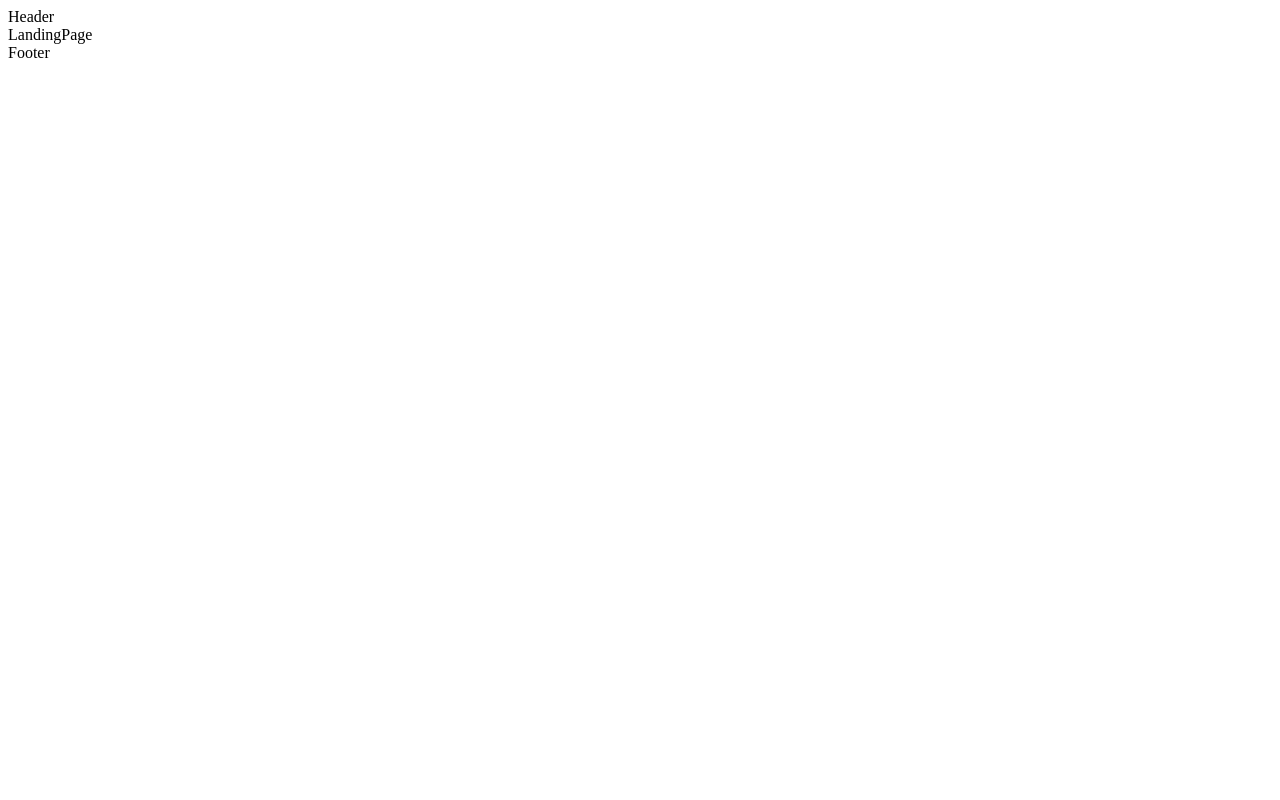
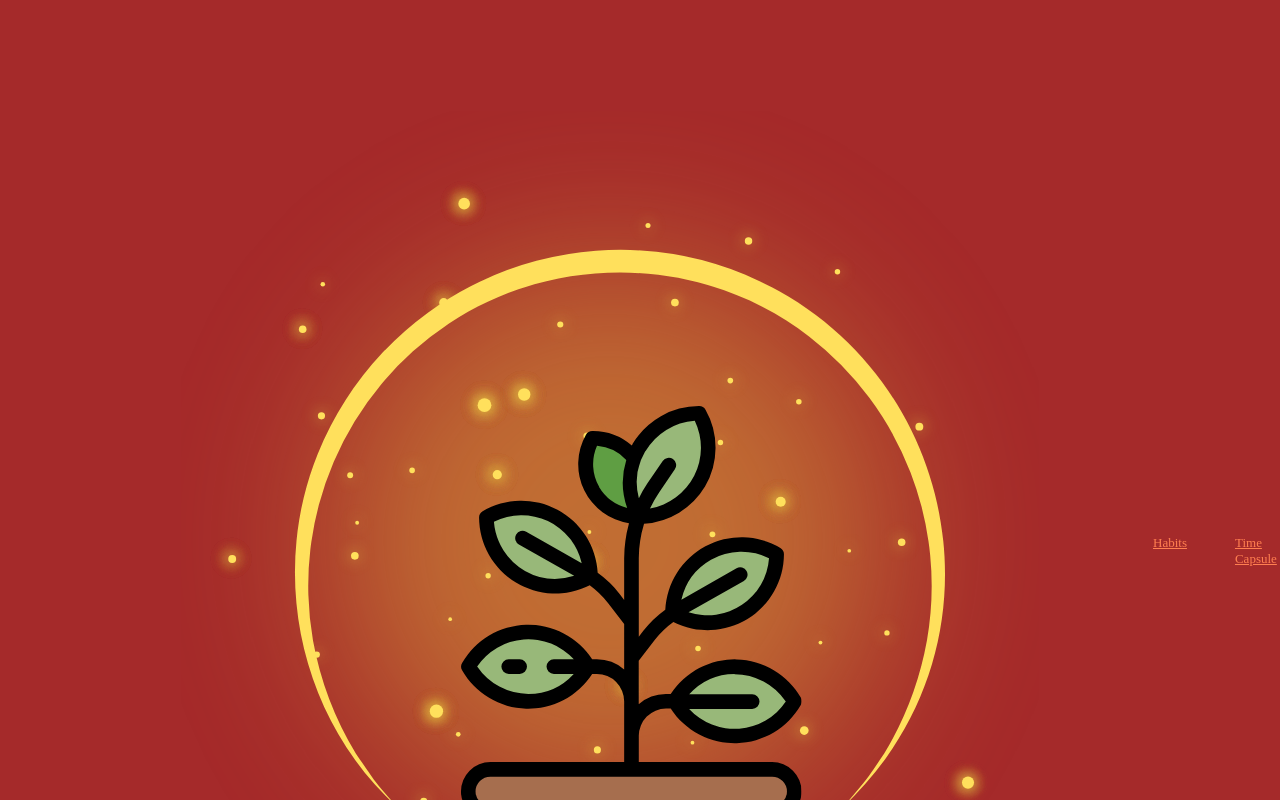
Before and after one commit to ToobaKS/tooba-sheikh-capstone, a React (Vite) app in the folder habit-tracker-frontend/: page / in a window 1280 px wide. Built offline with nearby package versions, Linux system fonts and the light colour scheme.

Commit message:
set up the header with some basic styling and jsx

```diff
--- a/habit-tracker-frontend/src/components/Header/Header.jsx
+++ b/habit-tracker-frontend/src/components/Header/Header.jsx
@@ -1,10 +1,30 @@
+import { NavLink } from "react-router-dom";
+import { Link } from "react-router-dom";
+import logo from "../../assets/logos/logo-4.png";
 import "./Header.scss";
 
 function Header() {
   return (
-    <>
-      <div>Header</div>
-    </>
+    <header className="header">
+      <Link to="/" className="header__logo">
+        <img src={logo} alt="Rootinely Logo" className="header__logo-img" />
+        <h2 className="header__logo-text">Rootinely</h2>
+      </Link>
+      <nav className="header__nav">
+        <NavLink to="/home" className="header__link">
+          Habits
+        </NavLink>
+        <NavLink to="/time-capsule" className="header__link">
+          Time Capsule
+        </NavLink>
+        <NavLink to="/chatbot" className="header__link">
+          Chatbot
+        </NavLink>
+        <NavLink to="/data" className="header__link">
+          Data
+        </NavLink>
+      </nav>
+    </header>
   );
 }
 
--- a/habit-tracker-frontend/src/components/Header/Header.scss
+++ b/habit-tracker-frontend/src/components/Header/Header.scss
@@ -0,0 +1,58 @@
+@use "../../styles/partials/global" as *;
+
+.header {
+  background-color: brown;
+  display: flex;
+  flex-direction: column;
+  justify-content: center;
+  align-items: center;
+
+  @include tablet {
+    flex-direction: row;
+    justify-content: space-between;
+    align-items: center;
+    padding: 1rem 2rem;
+    padding-bottom: 6.875rem;
+  }
+
+  @include desktop {
+    padding: 1rem 8.125rem;
+    padding-bottom: 7rem;
+  }
+
+  &__logo {
+    padding: 1.5rem;
+
+    @include tablet {
+      padding: 1rem 0;
+    }
+  }
+
+  &__nav {
+    display: flex;
+    gap: 1rem;
+    padding-bottom: 5.5rem;
+
+    @include tablet {
+      padding: 0;
+      gap: 1rem;
+    }
+  }
+  &__link {
+    color: coral;
+    font-size: 0.8125rem;
+    padding: 0.5rem 3rem;
+    border-radius: 20px;
+
+    &:hover {
+      text-decoration: underline;
+    }
+    &.active {
+      background-color: lightcoral;
+    }
+
+    @include tablet {
+      padding: 0.5rem 1rem;
+    }
+  }
+}
--- /dev/null
+++ b/habit-tracker-frontend/src/styles/partials/_global.scss
@@ -0,0 +1,4 @@
+@forward "reset";
+@forward "variables";
+@forward "mixins";
+@forward "fonts";
--- a/habit-tracker-frontend/src/util/api.js
+++ b/habit-tracker-frontend/src/util/api.js
@@ -4,7 +4,7 @@
 
 // Attach token to headers if it exists
 const getAuthHeaders = () => {
-  const token = localStorage.getItem("token"); // Assuming token is stored in localStorage
+  const token = localStorage.getItem("token");
   return token ? { Authorization: `Bearer ${token}` } : {};
 };
 
@@ -26,7 +26,7 @@
     const token = resp.data.token;
 
     if (token) {
-      localStorage.setItem("token", token); // Store token after login
+      localStorage.setItem("token", token);
     }
 
     return resp.data;
```
Also changed, not shown: habit-tracker-frontend/src/styles/partials/_fonts.scss (renamed from habit-tracker-frontend/src/styles/partials/_font.scss), habit-tracker-frontend/src/styles/partials/_mixins.scss (renamed from habit-tracker-frontend/src/styles/partials/_mixin.scss), habit-tracker-frontend/src/styles/partials/_variables.scss (renamed from habit-tracker-frontend/src/styles/partials/_variable.scss).
